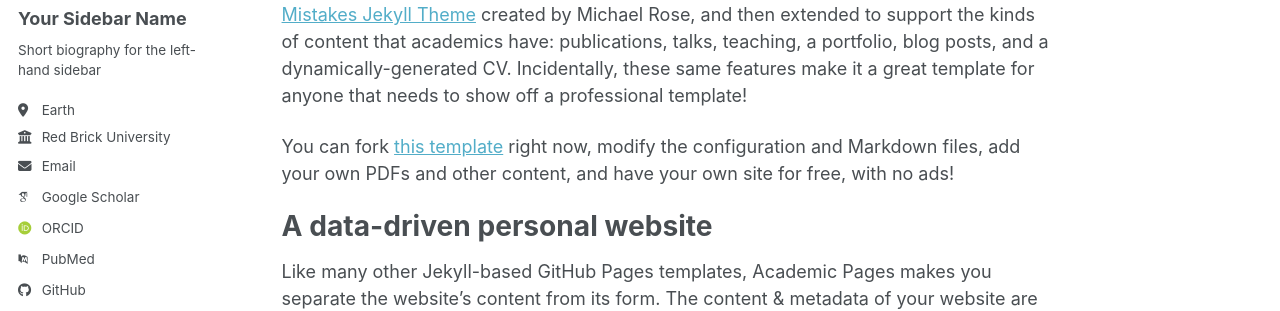
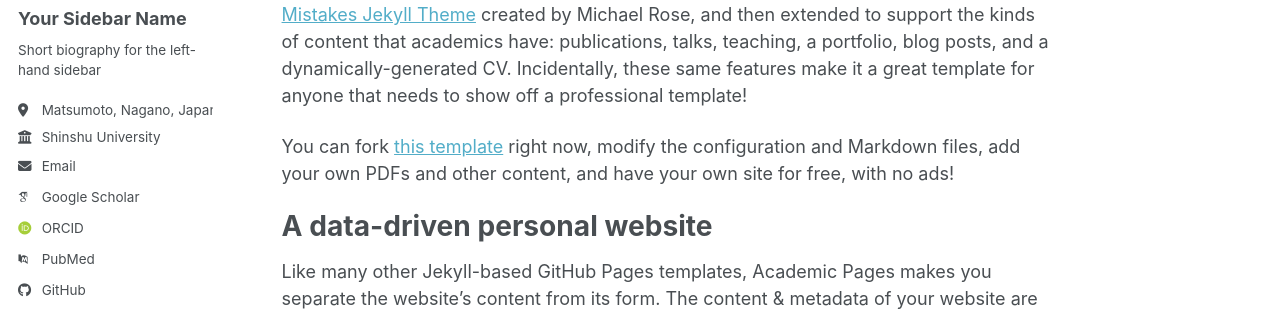
Before and after one commit to MotoshiNishimura/MotoshiNishimura.github.io, a Jekyll site: the page built from _pages/about.md, in a window 1280 px wide. Shown: the part 278-589 px from the top of the page. Built offline with Jekyll 4.4.1, drawn with Linux system fonts in a browser that asks for light colours; some web fonts are replaced; a script bundle is joined from its source files by our own code; library files that are not in the unit come from our copies.

Commit message:
Update site description, location, and employer
Updated the description, location, and employer fields in the configuration.

```diff
--- a/_config.yml
+++ b/_config.yml
@@ -12,7 +12,7 @@
 title                    : "Motoshi's Homepage"
 title_separator          : "-"
 name                     : &name "Motoshi Nishimura"
-description              : &description "Your Name's academic portfolio"   # Update this with a general description of your site, this is the default if not overridden by a page
+description              : &description "Motoshi Nishimura is a researcher at Shinshu University, focusing on atmospheric and cryospheric sciences, particularly snow and ice processes in mountain and polar regions."   # Update this with a general description of your site, this is the default if not overridden by a page
 url                      : https://MotoshiNishimura_academicpages.github.io # The base hostname & protocol for your site e.g. "https://[your GitHub username].github.io",
                                                            # or if you already have some other page hosted on Github then use "https://[your GitHub username].github.io/[Your Repo Name]"
 baseurl                  : "" # the subpath of your site, e.g. "/blog"
@@ -27,8 +27,8 @@
   name             : "Your Sidebar Name"
   pronouns         : # example: "she/her"
   bio              : "Short biography for the left-hand sidebar"
-  location         : "Earth"
-  employer         : "Red Brick University"
+  location         : "Matsumoto, Nagano, Japan"
+  employer         : "Shinshu University"
   uri              : # URL
   email            : "none@example.org"
 
```
